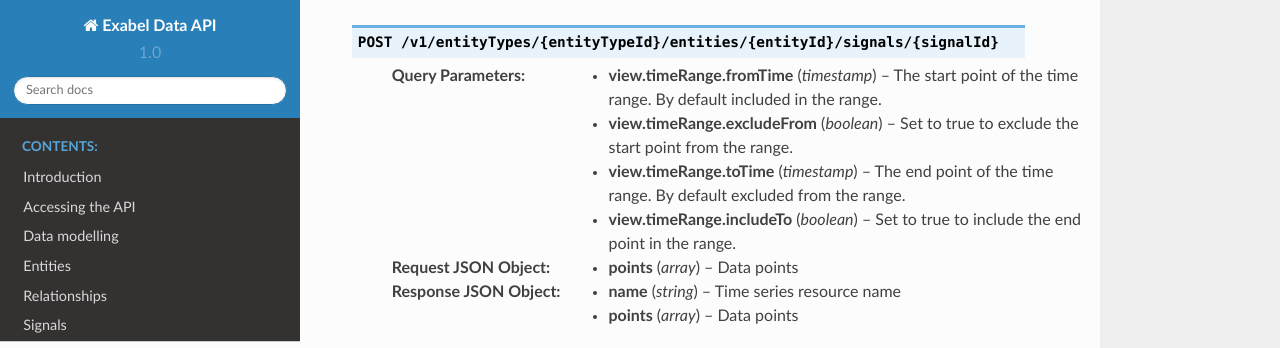
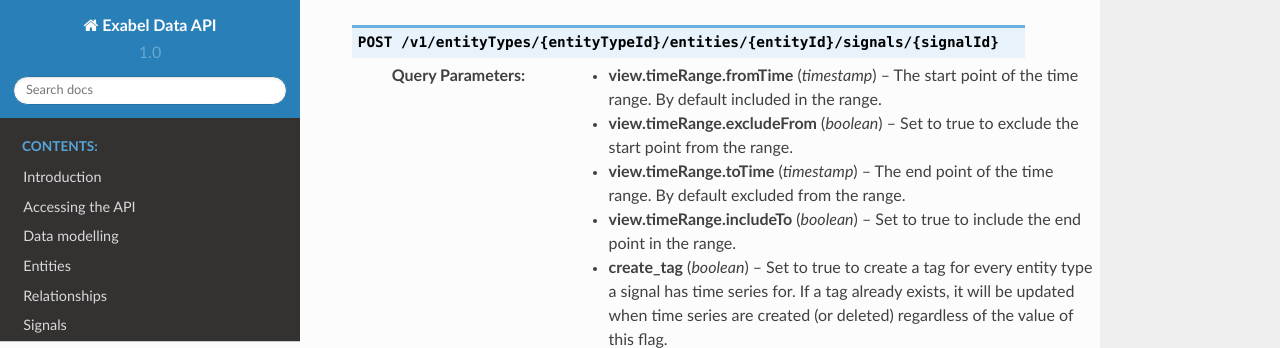
Before and after one commit to Exabel/api, a Sphinx documentation site: the page built from exabel/api/data/doc/timeseries.rst, in a window 1280 px wide and 900 px high, scrolled down 1954 px, cut to the strip 0-348 px from the top of the window. Built offline with Sphinx 7.4.7 and the Read the Docs theme 2.0.0, drawn with Linux system fonts in a browser that asks for light colours; formulas are drawn with MathJax 3.

Commit message:
Make creating library signal and tags explicit, not default

```diff
--- a/exabel/api/data/doc/signals.rst
+++ b/exabel/api/data/doc/signals.rst
@@ -99,6 +99,7 @@
 
 ..  http:post:: /v1/signals
 
+    :query boolean createLibrarySignal: Set to true to add the signal to the library when created.
     :reqjson string name: Signal resource name on the form ``signals/{signalId}`` (required). The part of the signal id
         after the namespace must start with a letter, and can only consist of letters, numbers, and underscore (_),
         and be at most 64 characters, i.e. match the regex ``[a-zA-Z]\w{0,63}``.
--- a/exabel/api/data/doc/timeseries.rst
+++ b/exabel/api/data/doc/timeseries.rst
@@ -132,6 +132,9 @@
     :query boolean view.timeRange.excludeFrom: Set to true to exclude the start point from the range.
     :query timestamp view.timeRange.toTime: The end point of the time range. By default excluded from the range.
     :query boolean view.timeRange.includeTo: Set to true to include the end point in the range.
+    :query boolean create_tag: Set to true to create a tag for every entity type a signal has time series for.
+      If a tag already exists, it will be updated when time series are created (or deleted) regardless of the value
+      of this flag.
 
     :reqjson array points: Data points
 
```
Also changed, not shown: 2 other files.
